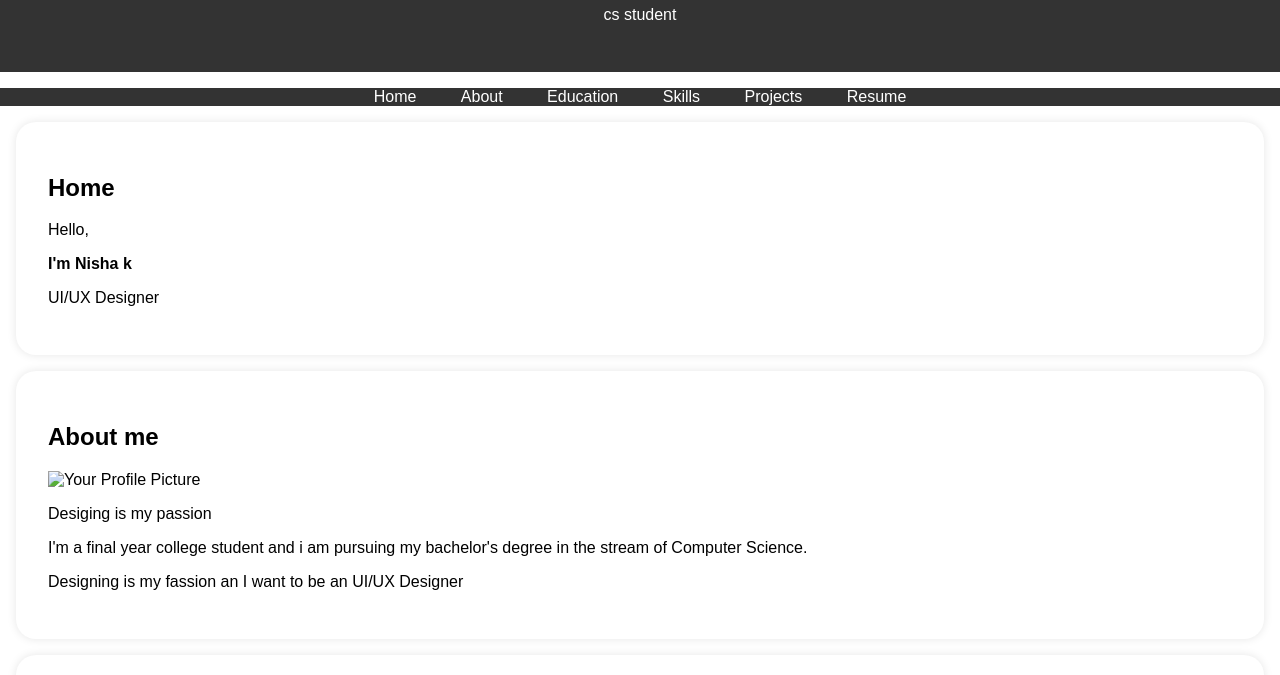
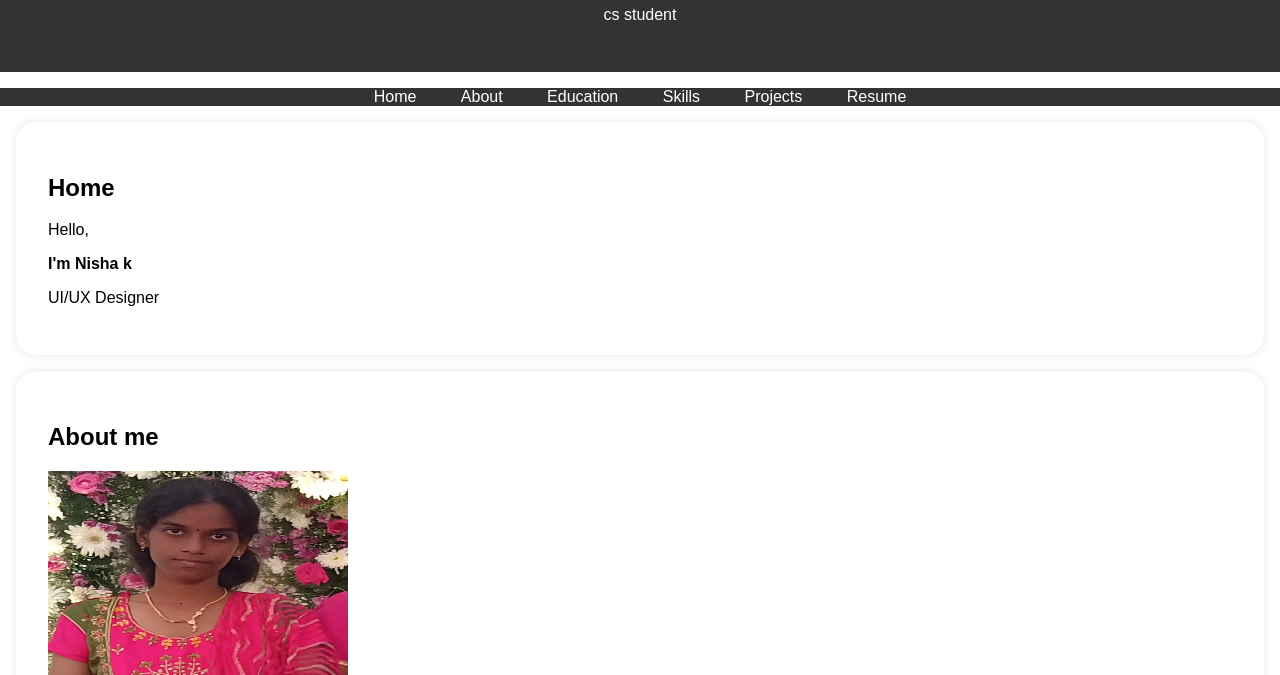
Before and after one commit to aluau02221128019/My-portfolio-, a plain HTML site: page index.html in a window 1280 px wide. Shown: the part 125-800 px from the top of the page. Drawn offline with Linux system fonts and the light colour scheme.

Commit message:
Update index.html

```diff
--- a/index.html
+++ b/index.html
@@ -114,7 +114,7 @@ padding-left:20px;
 <section id="about">
 <div class="section-content">
 <h2>About me</h2>
-<img src="nisha.jpeg" width="300" height="300" alt="Your Profile Picture" class="profile-picture">
+<img src="nisha.jpg" width="300" height="300" alt="Your Profile Picture" class="profile-picture">
 <p>Desiging is my passion</p>
 <p>I'm a final year college student and i am pursuing my bachelor's degree in the stream of Computer Science.</p>
 <p>Designing is my fassion an I want to be an UI/UX Designer</p>
```
